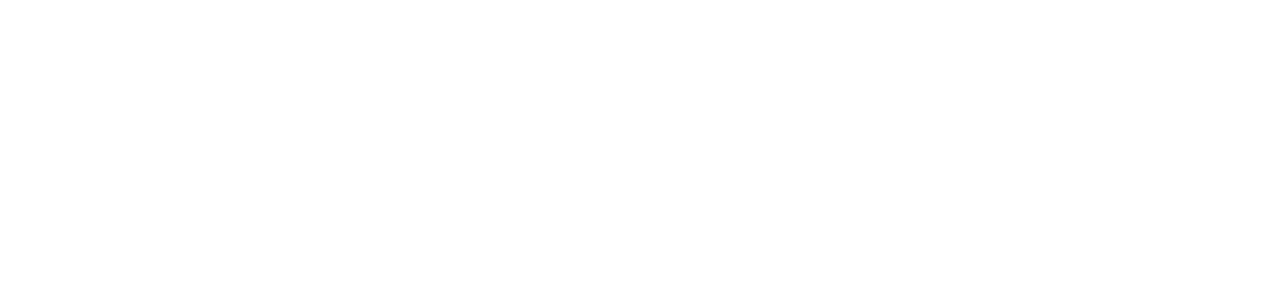
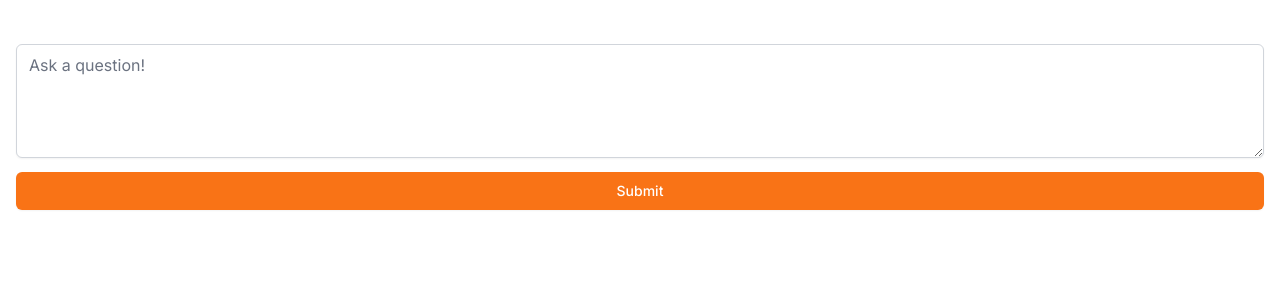
Before and after one commit to boyeonihn/carrot-market-app, a Next.js app: page /community/write in a window 1280 px wide. Shown: the top 300 px of the page. Built offline with nearby package versions, Linux system fonts and the light colour scheme.

Commit message:
style: apply styling to write page

```diff
--- a/app/community/write/page.tsx
+++ b/app/community/write/page.tsx
@@ -1,5 +1,16 @@
 const Write = () => {
-  return null;
+  return (
+    <main className="px-4 py-10">
+      <textarea
+        className="mt-1 shadow-sm w-full focus:ring-orange-500 rounded-md border-gray-300 focus:border-orange-500 "
+        rows={4}
+        placeholder="Ask a question!"
+      />
+      <button className="mt-2 w-full bg-orange-500 hover:bg-orange-600 text-white py-2 px-4 border border-transparent rounded-md shadow-sm text-sm font-medium focus:ring-2 focus:ring-offset-2 focus:ring-orange-500 focus:outline-none ">
+        Submit
+      </button>
+    </main>
+  );
 };
 
 export default Write;
```
